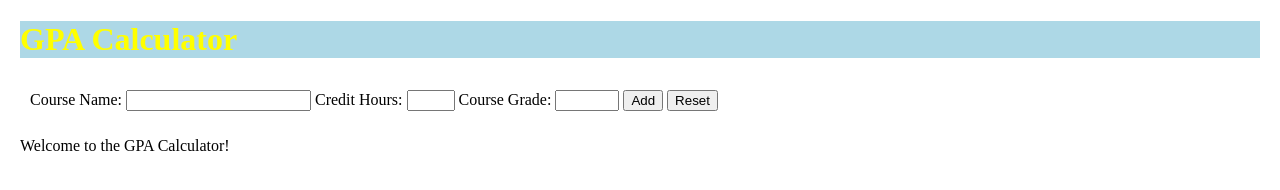
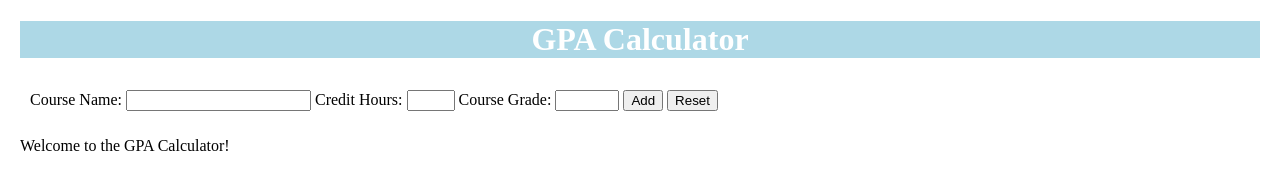
Before and after one commit to netlams/simple-gpa-calc, a plain HTML site: page index.html in a window 1280 px wide. Drawn offline with Linux system fonts and the light colour scheme.

Commit message:
updated header

```diff
--- a/style.css
+++ b/style.css
@@ -3,8 +3,9 @@ body {
 }
 
 h1 {
-	color: #FF0;
+	color: white;
 	background-color: lightblue;
+	text-align: center;
 }
 
 form {
```
